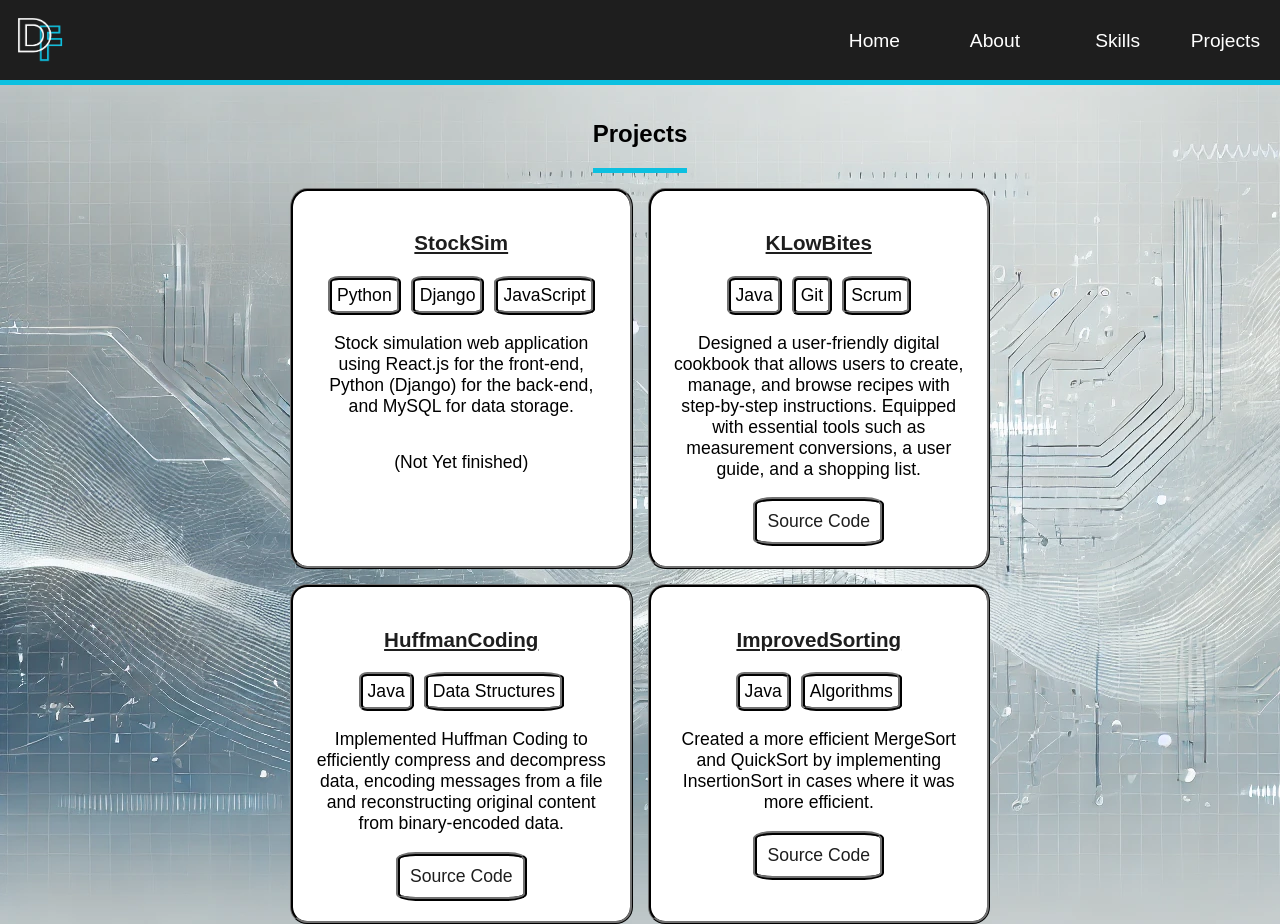
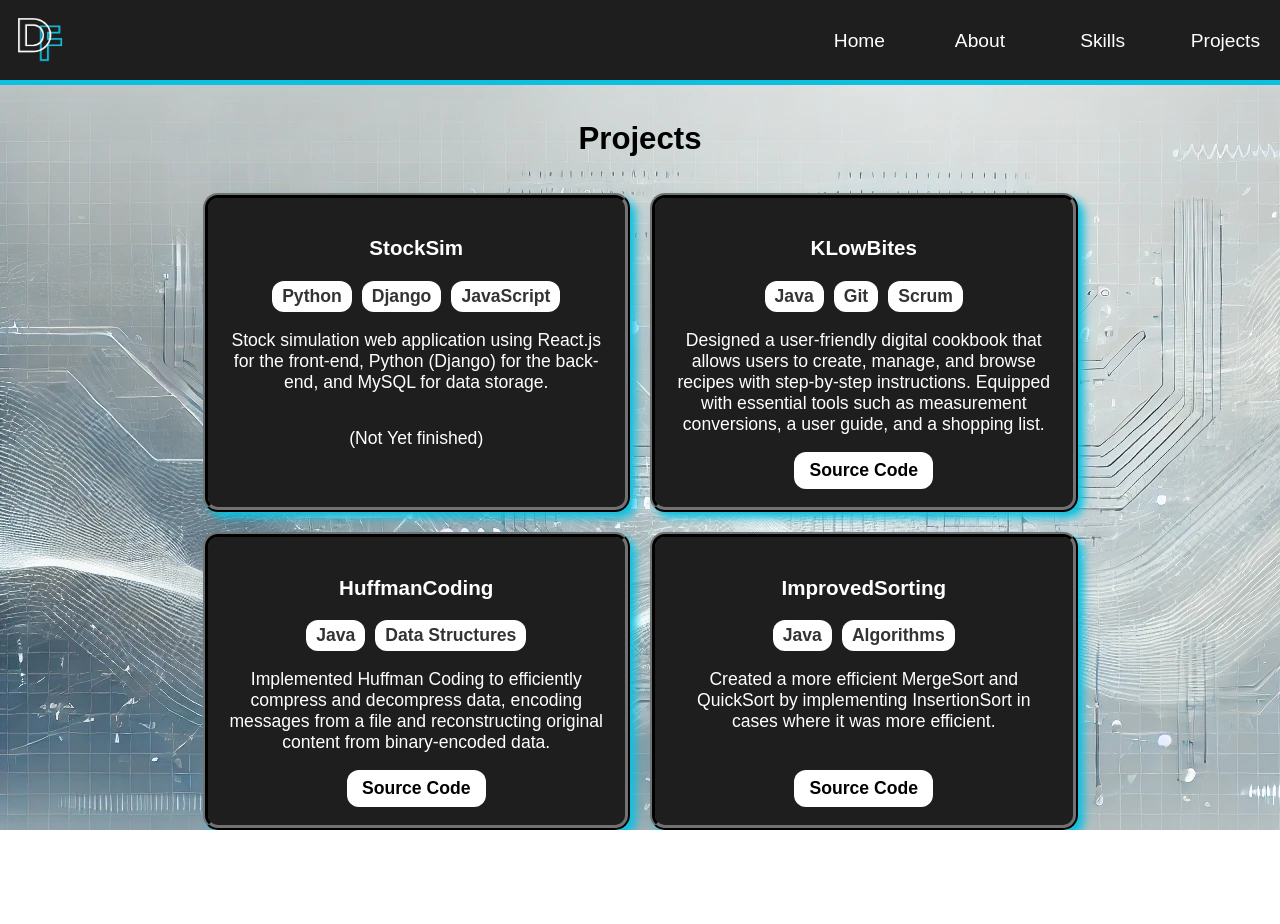
Before and after one commit to DavidFriend2/Personal-Website, a plain HTML site: page projects.html in a window 1280 px wide. After the commit the page ends 830 px from the top, so only its background shows below. Drawn offline with Linux system fonts and the light colour scheme.

Commit message:
More style changes to home and project pages

```diff
--- a/projectStyle.css
+++ b/projectStyle.css
@@ -16,49 +16,73 @@
 .main-title {
     text-align: center;
     font-family: Arial, sans-serif;
+    font-size: 1.3rem;
+    /*border: transparent;
+    background-color: #1e1e1e;
+    border-radius: 15px;
+    margin: 0 auto;
+    width: 90%;
+    padding-left: 10px;
+    padding-right: 10px;*/
 }
 
 .projects {
     font-family: 'Arial', sans-serif;
-    width: 100%;
+    width: 125%;
     max-height: 50vw;
     display: grid;
     grid-template-columns: repeat(auto-fit, minmax(300px, 1fr));
-    gap: 15px;
+    gap: 20px;
     justify-items: center;
     box-sizing: border-box;
+    padding-top: 10px;
+}
+
+@media (max-width: 1000px) {
+    .projects {
+        width: 100%;
+    }
 }
 
 section a {
     text-decoration: none;
-    border: ridge;
-    color: #1e1e1e;
-    border-color: #1e1e1e;
+    border: transparent;
+    color: black;
+    font-weight: bold;
     /*color: white;
     border-color: white;*/
     border-width: 4px;
-    border-radius: 15%;
-    padding: 10px;
-    display: flex;
+    border-radius: 12px;
+    background-color: white;
+    padding: 8px 15px;
+    margin-top: auto;
 }
 
 section a:hover {
-    color: #0cc0e0;
+    transform: translateY(-5px);
+    background-color: #0cc0e0;
+    transition-duration: 0.5s;
 }
 
 .projects section {
     border: ridge;
     border-color: #1e1e1e;
-    border-radius: 5%;
-    width: auto;
+    border-radius: 15px;
+    border-width: 5px;
     display: flex;
     flex-direction: column;
     align-items: center;
-    background-color: white;
-    padding: 20px;
+    background-color: #1e1e1e;
+    padding: 18px;
     font-size: 1.1rem;
-    background-color:white;
-    /*color: white;*/
+    box-shadow: 6px 6px 8px #0cc0e0;
+    color: white;
+}
+
+.projects section:hover {
+    transform: translateY(-10px);
+    border-color: #0cc0e0;
+    transition-duration: 0.5s;
 }
 
 section p {
@@ -71,12 +95,21 @@ section p {
 }
 
 .skills p {
-    border: ridge;
-    border-color: #1e1e1e;
-    padding: 5px;
+    border: transparent;
+    border-color: #0cc0e0;
+    padding: 5px 10px;
     margin: auto;
     border-width: 4px;
-    border-radius: 15%;
+    border-radius: 12px;
+    background-color: white;
+    font-weight: bold;
+    color: #333;
+}
+
+.skills p:hover {
+    transform: translateY(-2px);
+    transition-duration: 0.4s;
+    background-color: #c7c7c7;
 }
 
 @media (max-width: 700px) {
@@ -84,9 +117,3 @@ section p {
         width: 500px;
     }
 }
-
-h3 {
-    /*color: #0cc0e0;*/
-    color: #1e1e1e;
-    text-decoration: underline;
-}
--- a/projects.html
+++ b/projects.html
@@ -15,15 +15,13 @@
             <a href="index.html">Home</a>
             <a href="about.html">About</a>
             <a href="skills.html">Skills</a>
-            <a href="projects.html">Projects</a>
-
+            <a class="hdr-proj" href="projects.html">Projects</a>
         </nav>
     </header>
     <hr>
     <div class="main-container">
         <section class="main-title">
             <h2>Projects</h2>
-            <hr>
         </section>
         <div class="projects">
             <section class="project-1">
--- a/style.css
+++ b/style.css
@@ -1,6 +1,5 @@
 body {
     margin: 0;
-    background-color: #f4f4f4;
     font-family: 'Arial', 'sans-serif';
     background-image: url('/img/bg.webp');
 }
@@ -17,13 +16,17 @@ header {
 hr {
     margin: 0;
     border: none;
-    padding-bottom: 15px;
+    padding-bottom: 10px;
     border-top: 5px solid #0cc0e0;
 }
 
 .logo {
     padding: 10px;
     padding-top: 15px;
+}
+
+.hdr-proj {
+    padding-left: 25px;
 }
 
 nav a {
```
Also changed, not shown: about.html (+1 -1 lines), homeStyle.css (+27 -5 lines), index.html (+2 -3 lines), skills.html (+1 -1 lines), img/pfp2rm.png (added).
